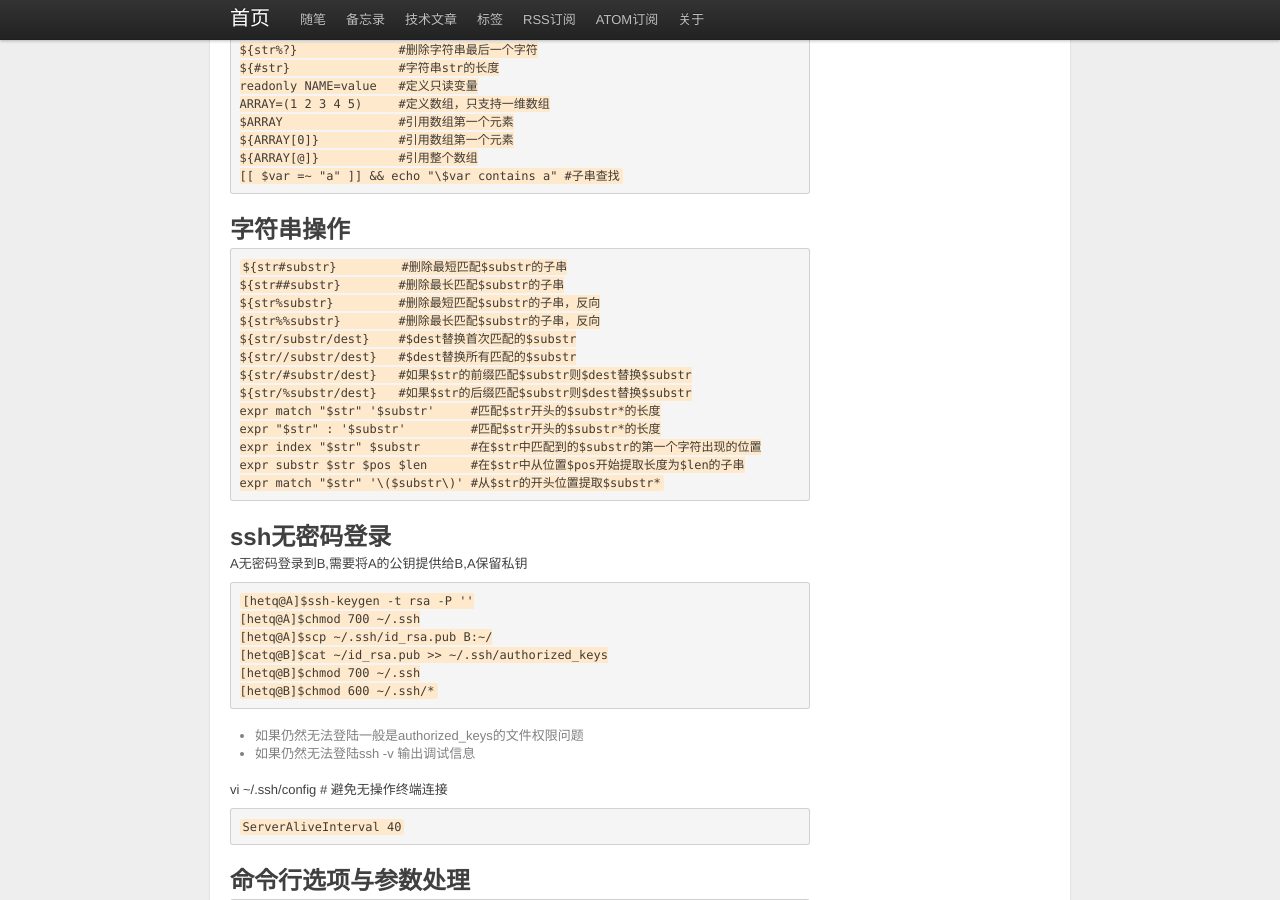
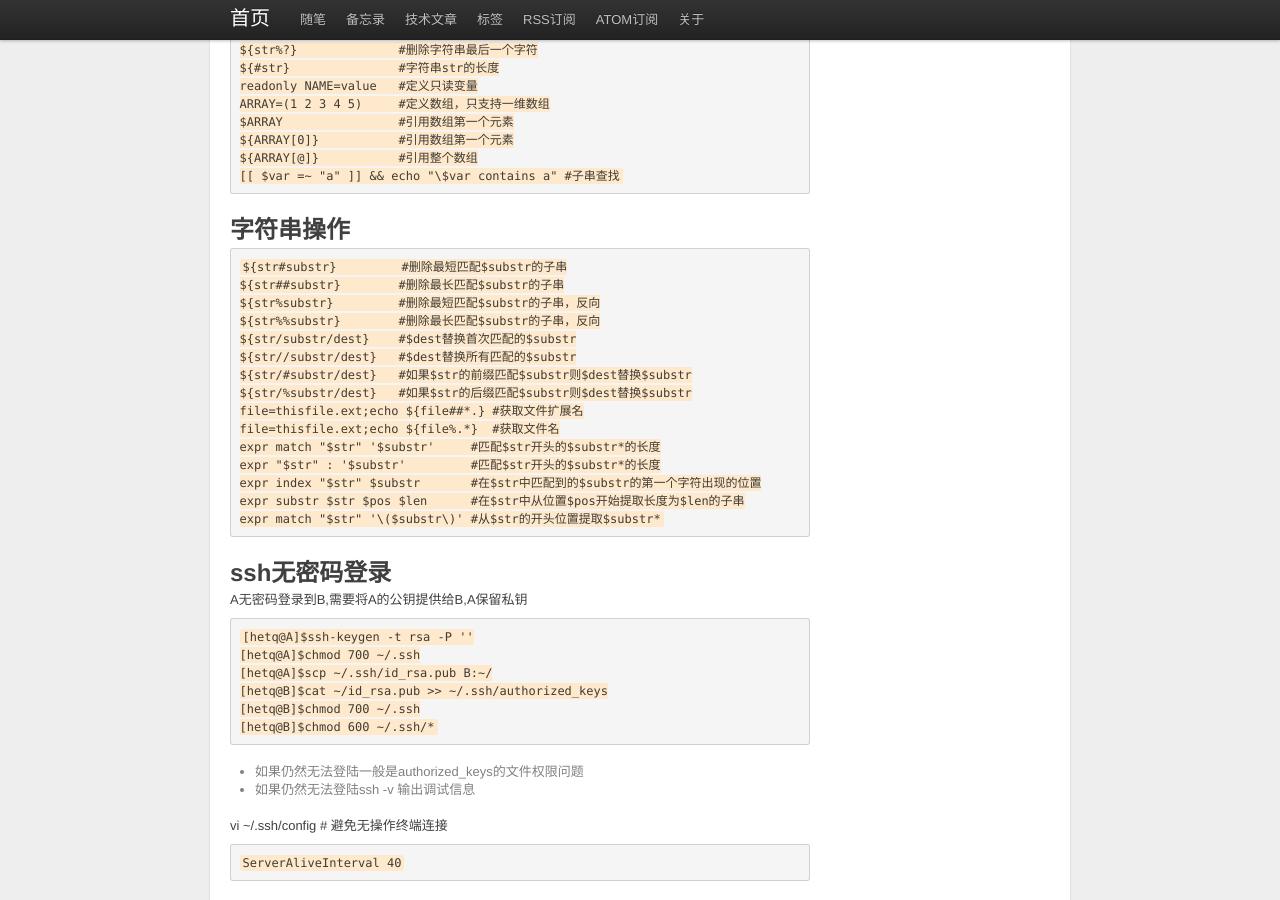
Before and after one commit to kkshare/kkshare.github.io, a Jekyll site: the page built from _posts/2016-04-12-shell.md, in a window 1280 px wide and 900 px high, scrolled down 2256 px. Built offline with Jekyll 4.4.1, drawn with Linux system fonts in a browser that asks for light colours; comment, search, counter and statistics services are not loaded.

Commit message:
update shell

```diff
--- a/_posts/2016-04-12-shell.md
+++ b/_posts/2016-04-12-shell.md
@@ -147,6 +147,8 @@ a的值将不能保存，因为管道后面的代码是在在一个子shell中
 	${str//substr/dest}   #$dest替换所有匹配的$substr
 	${str/#substr/dest}   #如果$str的前缀匹配$substr则$dest替换$substr
 	${str/%substr/dest}   #如果$str的后缀匹配$substr则$dest替换$substr
+    file=thisfile.ext;echo ${file##*.} #获取文件扩展名
+    file=thisfile.ext;echo ${file%.*}  #获取文件名
 	expr match "$str" '$substr'     #匹配$str开头的$substr*的长度
 	expr "$str" : '$substr'         #匹配$str开头的$substr*的长度
 	expr index "$str" $substr       #在$str中匹配到的$substr的第一个字符出现的位置
```
